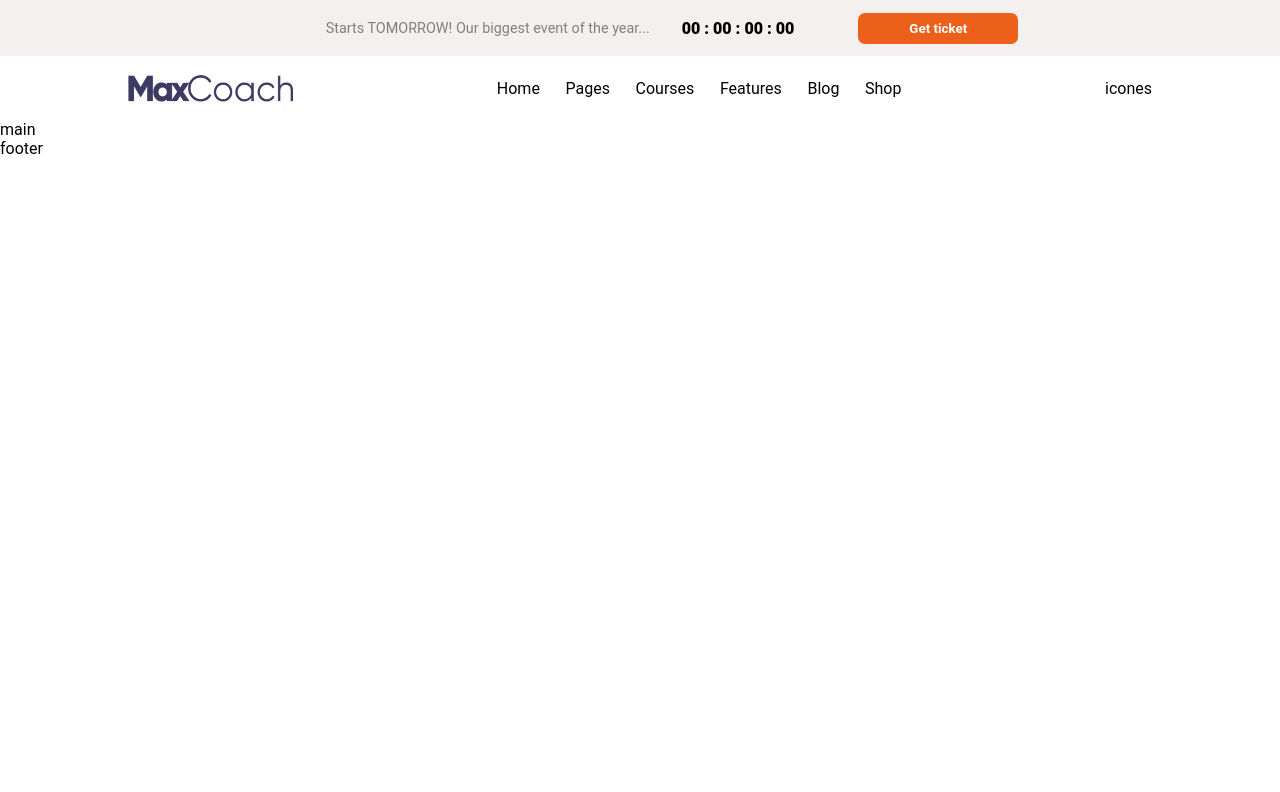
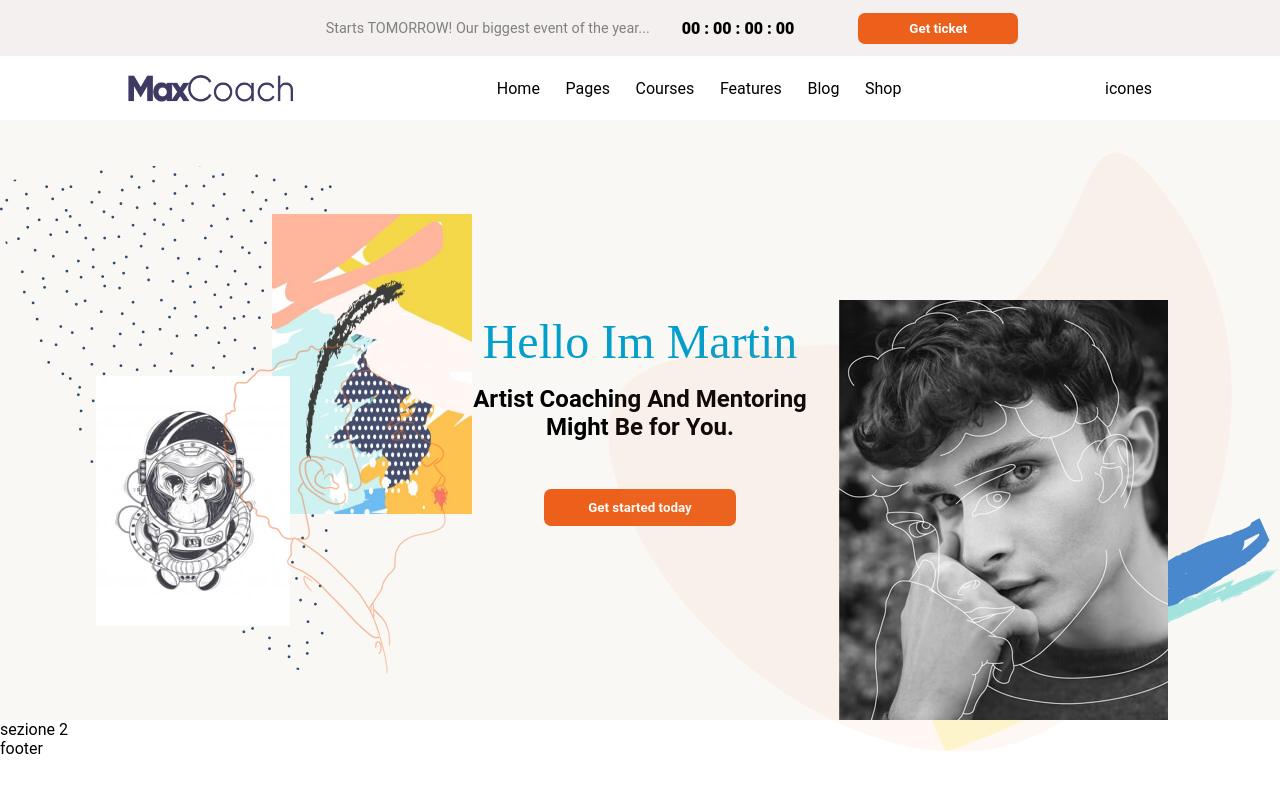
Before and after one commit to Marzio95/proj-html-vuejs, a Vue app: page / in a window 1280 px wide. Shown: the top 792 px of the page. Built offline with nearby package versions, Linux system fonts and the light colour scheme.

Commit message:
completo la sezione 1

```diff
--- a/src/components/HeaderProj.vue
+++ b/src/components/HeaderProj.vue
@@ -8,7 +8,7 @@
       <button class="ticket">Get ticket</button>
     </div>
     <nav class="navbar">
-      <img class="logo" src="../assets/images/dark-logo.png" alt="" />
+      <img class="logo" src="../assets/images/dark-logo.png" alt="Logo" />
       <ul class="list_nav">
         <li v-for="element in arrayNav" :key="element">{{ element }}</li>
       </ul>
--- a/src/components/MainProj.vue
+++ b/src/components/MainProj.vue
@@ -1,9 +1,19 @@
 <template>
-  <main>main</main>
+  <main>
+    <SectionUno />
+    <SectionDue />
+  </main>
 </template>
 
 <script>
+import SectionUno from "./SectionUno.vue";
+import SectionDue from "./SectionDue.vue";
+
 export default {
+  components: {
+    SectionUno,
+    SectionDue,
+  },
   name: "MainProj",
 };
 </script>
--- /dev/null
+++ b/src/components/SectionDue.vue
@@ -0,0 +1,11 @@
+<template>
+  <div>sezione 2</div>
+</template>
+
+<script>
+export default {
+  name: "SectionDue",
+};
+</script>
+
+<style scoped lang="scss"></style>
--- /dev/null
+++ b/src/components/SectionUno.vue
@@ -0,0 +1,142 @@
+<template>
+  <div class="container">
+    <div class="left_section">
+      <img
+        class="quadro"
+        src="../assets/images/artist-course-01-480x480.jpg"
+        alt="quadro"
+      />
+      <img
+        class="monkey"
+        src="../assets/images/artist-hero-image-01.jpg"
+        alt="monkey"
+      />
+      <img
+        class="afro"
+        src="../assets/images/artist-hero-image-03.png"
+        alt="afro"
+      />
+      <!-- <img
+        class="blue"
+        src="../assets/images/artist-hero-image-01.jpg"
+        alt="blue"
+      /> -->
+      <img
+        class="points"
+        src="../assets/images/artist-shape-03.png"
+        alt="points"
+      />
+    </div>
+    <div class="center_section">
+      <div class="particular_text">Hello Im Martin</div>
+      <h2 class="main_text">Artist Coaching And Mentoring Might Be for You.</h2>
+      <button class="ticket">Get started today</button>
+    </div>
+    <div class="righ_section">
+      <img
+        class="martin"
+        src="../assets/images/artist-hero-image-04.jpg"
+        alt="martin"
+      />
+      <img
+        class="macchia"
+        src="../assets/images/artist-shape-01.png"
+        alt="macchia"
+      />
+      <img
+        class="pennello"
+        src="../assets/images/artist-shape-05.png"
+        alt="pennello"
+      />
+    </div>
+  </div>
+</template>
+
+<script>
+export default {
+  name: "SectionUno",
+};
+</script>
+
+<style scoped lang="scss">
+.container {
+  min-height: 600px;
+  display: flex;
+  align-items: center;
+  background-color: #faf8f5;
+}
+.left_section {
+  width: 35%;
+  position: relative;
+  height: 100%;
+}
+.center_section {
+  width: 30%;
+  text-align: center;
+}
+.right_section {
+  width: 35%;
+  position: relative;
+  height: 100%;
+}
+.ticket {
+  padding: 0.7rem;
+  color: white;
+  border: none;
+  border-radius: 7px;
+  font-weight: 600;
+  background-color: #ec601c;
+  width: 12rem;
+}
+.particular_text {
+  color: #029fcc;
+  font-family: "Pacifico", cursive;
+  font-size: 3rem;
+}
+.main_text {
+  margin-top: 1rem;
+  margin-bottom: 3rem;
+}
+.quadro {
+  width: 200px;
+  height: 300px;
+  position: absolute;
+  left: 17rem;
+  top: 3rem;
+  overflow: hidden;
+}
+.monkey {
+  position: absolute;
+  left: 6rem;
+  bottom: 3rem;
+  overflow: hidden;
+}
+.afro {
+  position: absolute;
+  right: 0rem;
+  bottom: 0rem;
+  overflow: hidden;
+}
+.martin {
+  position: absolute;
+  right: 7rem;
+  bottom: 5rem;
+  overflow: hidden;
+  z-index: 3;
+}
+.pennello {
+  position: absolute;
+  right: 0rem;
+  bottom: 3rem;
+  z-index: 1;
+  overflow: hidden;
+}
+.macchia {
+  position: absolute;
+  right: 3rem;
+  bottom: 3rem;
+  overflow: hidden;
+  object-fit: contain;
+  height: 75%;
+}
+</style>
```
